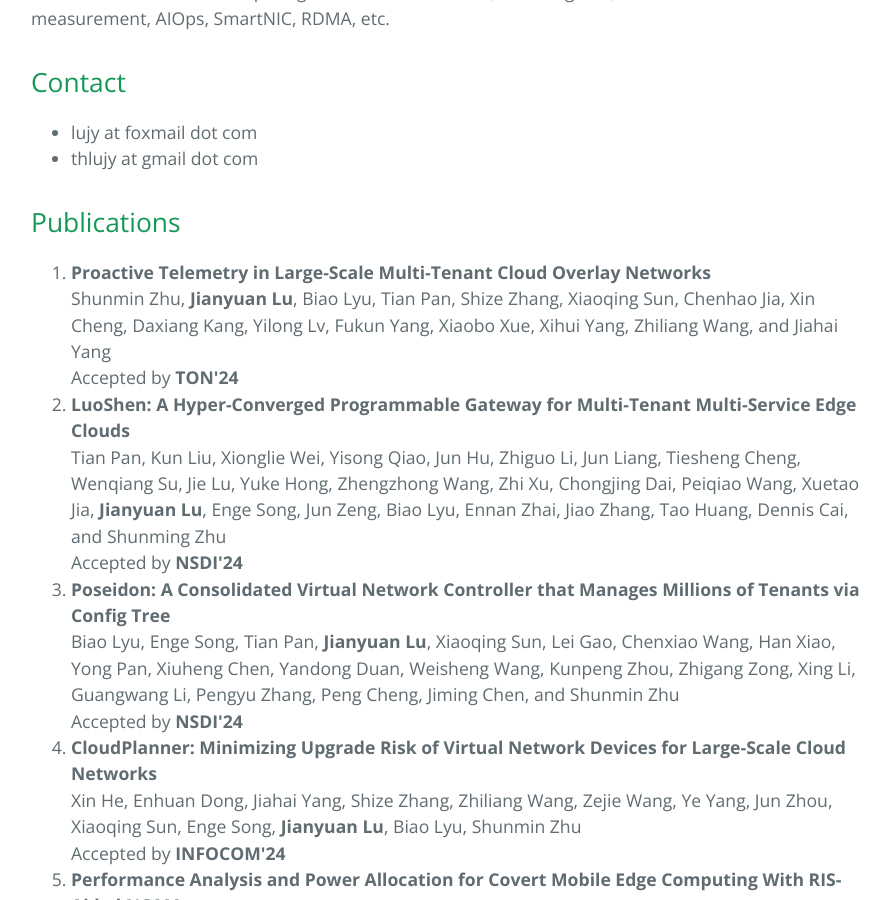
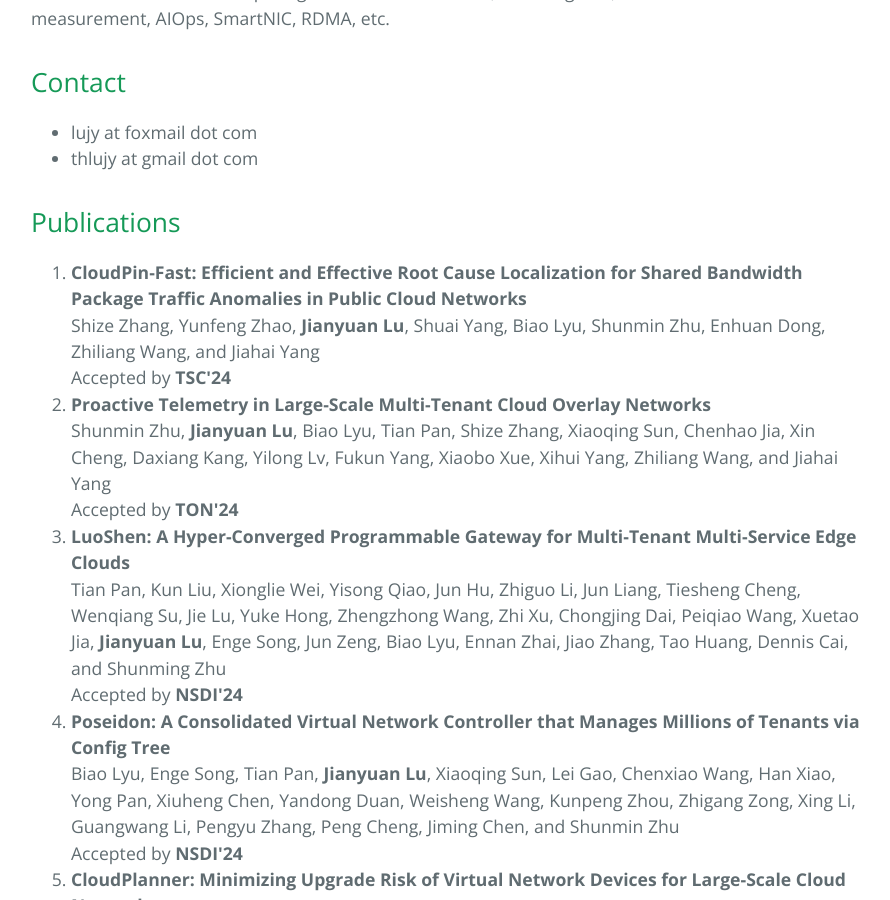
Before and after one commit to thlujy/thlujy.github.io, a Jekyll site: the page docs/index.html, which Jekyll copies as it is, in a window 1280 px wide and 900 px high, scrolled down 826 px. Shown: the whole window, without its empty margins (193-1083 px from the left). Built offline with Jekyll 4.4.1, drawn with Linux system fonts in a browser that asks for light colours.

Commit message:
Update CloudPin-Fast article of TSC

```diff
--- a/docs/index.html
+++ b/docs/index.html
@@ -56,6 +56,7 @@
 
 <h2 id="publications">Publications</h2>
 <ol>
+  <li><strong>CloudPin-Fast: Efficient and Effective Root Cause Localization for Shared Bandwidth Package Traffic Anomalies in Public Cloud Networks</strong><br>Shize Zhang, Yunfeng Zhao, <strong>Jianyuan Lu</strong>, Shuai Yang, Biao Lyu, Shunmin Zhu, Enhuan Dong, Zhiliang Wang, and Jiahai Yang<br>Accepted by <strong>TSC'24</strong></li>
   <li><strong>Proactive Telemetry in Large-Scale Multi-Tenant Cloud Overlay Networks</strong><br>Shunmin Zhu, <strong>Jianyuan Lu</strong>, Biao Lyu, Tian Pan, Shize Zhang, Xiaoqing Sun, Chenhao Jia, Xin Cheng, Daxiang Kang, Yilong Lv, Fukun Yang, Xiaobo Xue, Xihui Yang, Zhiliang Wang, and Jiahai Yang<br>Accepted by <strong>TON'24</strong></li>
   <li><strong>LuoShen: A Hyper-Converged Programmable Gateway for Multi-Tenant Multi-Service Edge Clouds</strong><br>Tian Pan, Kun Liu, Xionglie Wei, Yisong Qiao, Jun Hu, Zhiguo Li, Jun Liang, Tiesheng Cheng, Wenqiang Su, Jie Lu, Yuke Hong, Zhengzhong Wang, Zhi Xu, Chongjing Dai, Peiqiao Wang, Xuetao Jia, <strong>Jianyuan Lu</strong>, Enge Song, Jun Zeng, Biao Lyu, Ennan Zhai, Jiao Zhang, Tao Huang, Dennis Cai, and Shunming Zhu<br>Accepted by <strong>NSDI'24</strong></li>
   <li><strong>Poseidon: A Consolidated Virtual Network Controller that Manages Millions of Tenants via Config Tree</strong><br>Biao Lyu, Enge Song, Tian Pan, <strong>Jianyuan Lu</strong>, Xiaoqing Sun, Lei Gao, Chenxiao Wang, Han Xiao, Yong Pan, Xiuheng Chen, Yandong Duan, Weisheng Wang, Kunpeng Zhou, Zhigang Zong, Xing Li, Guangwang Li, Pengyu Zhang, Peng Cheng, Jiming Chen, and Shunmin Zhu<br>Accepted by <strong>NSDI'24</strong></li>
```
